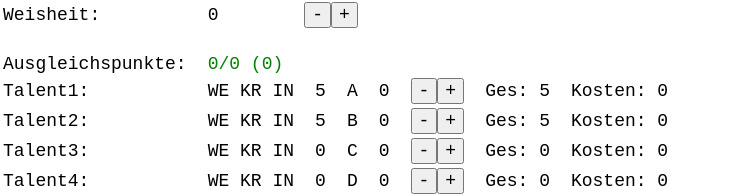
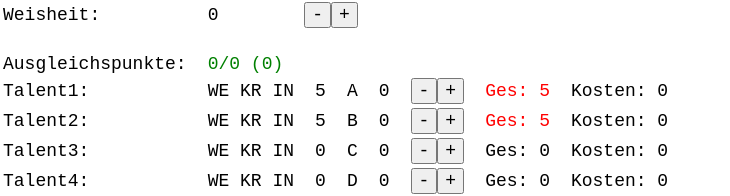
Before and after one commit to Jarpos/jarncc-2, an Angular app: page /editor in a window 1280 px wide. Shown: the part 407-603 px from the top of the page, without its empty margins (0-730 px from the left). Built offline with nearby package versions, Linux system fonts and the light colour scheme.

Commit message:
add color changes when baseValues or Talents have too much points

```diff
--- a/src/app/pages/c-char-editor/c-char-editor.component.html
+++ b/src/app/pages/c-char-editor/c-char-editor.component.html
@@ -33,7 +33,10 @@
     </tr>
     <tr *ngFor="let b of character._baseValues | keyvalue">
         <td title="{{ b.value.explanation }}">{{ b.value.name }}:</td>
-        <td>{{ b.value.value }}</td>
+        <td [ngStyle]="{color:
+            b.value.value <= character.maxBasePoints ? '' : 'red' }">
+            {{ b.value.value }}
+        </td>
         <td>
             <button (click)="b.value.value = b.value.value - 1">-</button>
             <button (click)="b.value.value = b.value.value + 1">+</button>
@@ -66,7 +69,10 @@
             <button (click)="t.value.extraPoints = t.value.extraPoints - 1">-</button>
             <button (click)="t.value.extraPoints = t.value.extraPoints + 1">+</button>
         </td>
-        <td>Ges: {{ t.value.allPoints }}</td>
+        <td [ngStyle]="{color:
+            t.value.allPoints <= character.maxBasePoints ? '' : 'red' }">
+            Ges: {{ t.value.allPoints }}
+        </td>
         <td>Kosten: {{ t.value.cost }}</td>
     </tr>
 </table>
```
